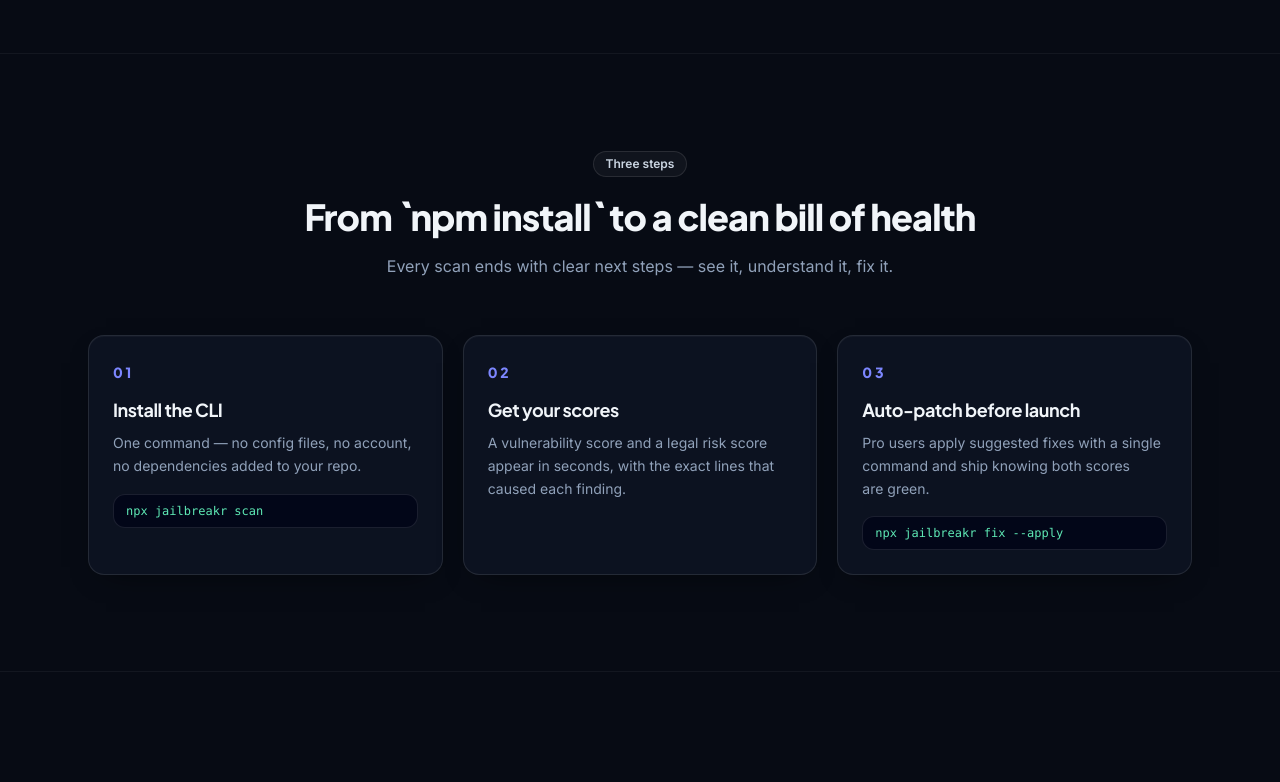
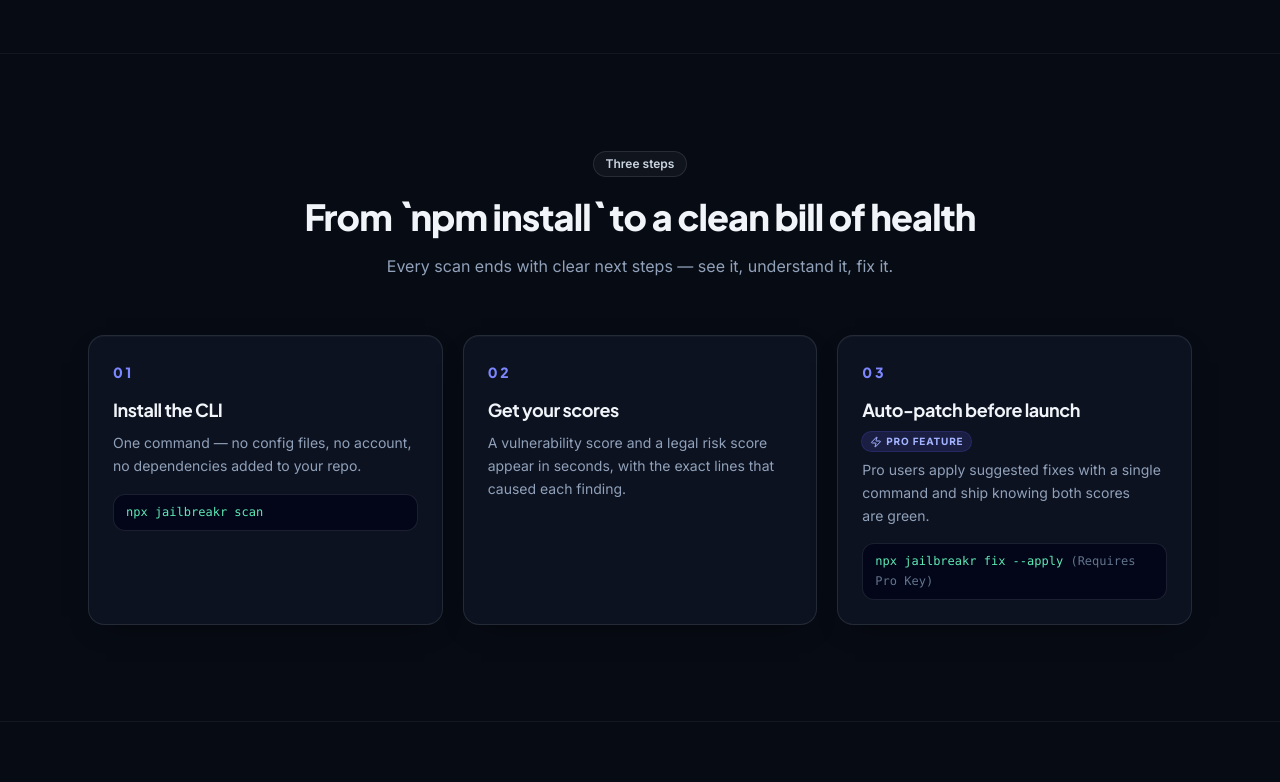
Before and after one commit to MuhammadAarib-alt/Jailbreakr, a React (Vite) app: page / in a window 1280 px wide. Shown: the part 2368-3150 px from the top of the page. Built offline with nearby package versions, Linux system fonts and the light colour scheme; no server answers; what @convex-dev/auth would draw is missing.

Commit message:
Freebuff: In the "How It Works" section under Step 03 (Auto-patch b...

```diff
--- a/src/components/landing/Sections.tsx
+++ b/src/components/landing/Sections.tsx
@@ -1,5 +1,5 @@
 import { motion } from "framer-motion";
-import { FileWarning, ShieldOff, Wand2 } from "lucide-react";
+import { FileWarning, ShieldOff, Wand2, Zap } from "lucide-react";
 
 import { cn } from "@/lib/utils";
 import { EASE, fadeUp, staggerParent } from "./motion";
@@ -110,7 +110,14 @@ export function Features() {
   );
 }
 
-const STEPS = [
+const STEPS: {
+  number: string;
+  title: string;
+  body: string;
+  code: string | null;
+  pro?: boolean;
+  codeNote?: string;
+}[] = [
   {
     number: "01",
     title: "Install the CLI",
@@ -126,8 +133,10 @@ const STEPS = [
   {
     number: "03",
     title: "Auto-patch before launch",
+    pro: true,
     body: "Pro users apply suggested fixes with a single command and ship knowing both scores are green.",
     code: "npx jailbreakr fix --apply",
+    codeNote: "(Requires Pro Key)",
   },
 ];
 
@@ -184,15 +193,26 @@ export function HowItWorks() {
               <span className="font-display text-sm font-extrabold tracking-[0.2em] text-indigo-400">
                 {step.number}
               </span>
-              <h3 className="mt-3 text-lg font-bold tracking-tight text-slate-100">
-                {step.title}
-              </h3>
+              <div className="mt-3 flex flex-wrap items-center gap-2">
+                <h3 className="text-lg font-bold tracking-tight text-slate-100">
+                  {step.title}
+                </h3>
+                {step.pro ? (
+                  <span className="inline-flex items-center gap-1 rounded-full bg-indigo-500/15 px-2 py-0.5 text-[10px] font-bold uppercase tracking-[0.08em] text-indigo-300 ring-1 ring-indigo-500/30">
+                    <Zap className="size-3" />
+                    Pro Feature
+                  </span>
+                ) : null}
+              </div>
               <p className="text-pretty mt-2 text-sm leading-relaxed text-slate-400">
                 {step.body}
               </p>
               {step.code ? (
-                <code className="mt-4 block truncate rounded-lg border border-white/10 bg-slate-950 px-3 py-2 font-mono text-xs text-emerald-300">
+                <code className="mt-4 block whitespace-normal break-words rounded-lg border border-white/10 bg-slate-950 px-3 py-2 font-mono text-xs leading-relaxed text-emerald-300">
                   {step.code}
+                  {step.codeNote ? (
+                    <span className="text-slate-500"> {step.codeNote}</span>
+                  ) : null}
                 </code>
               ) : null}
             </motion.li>
```
